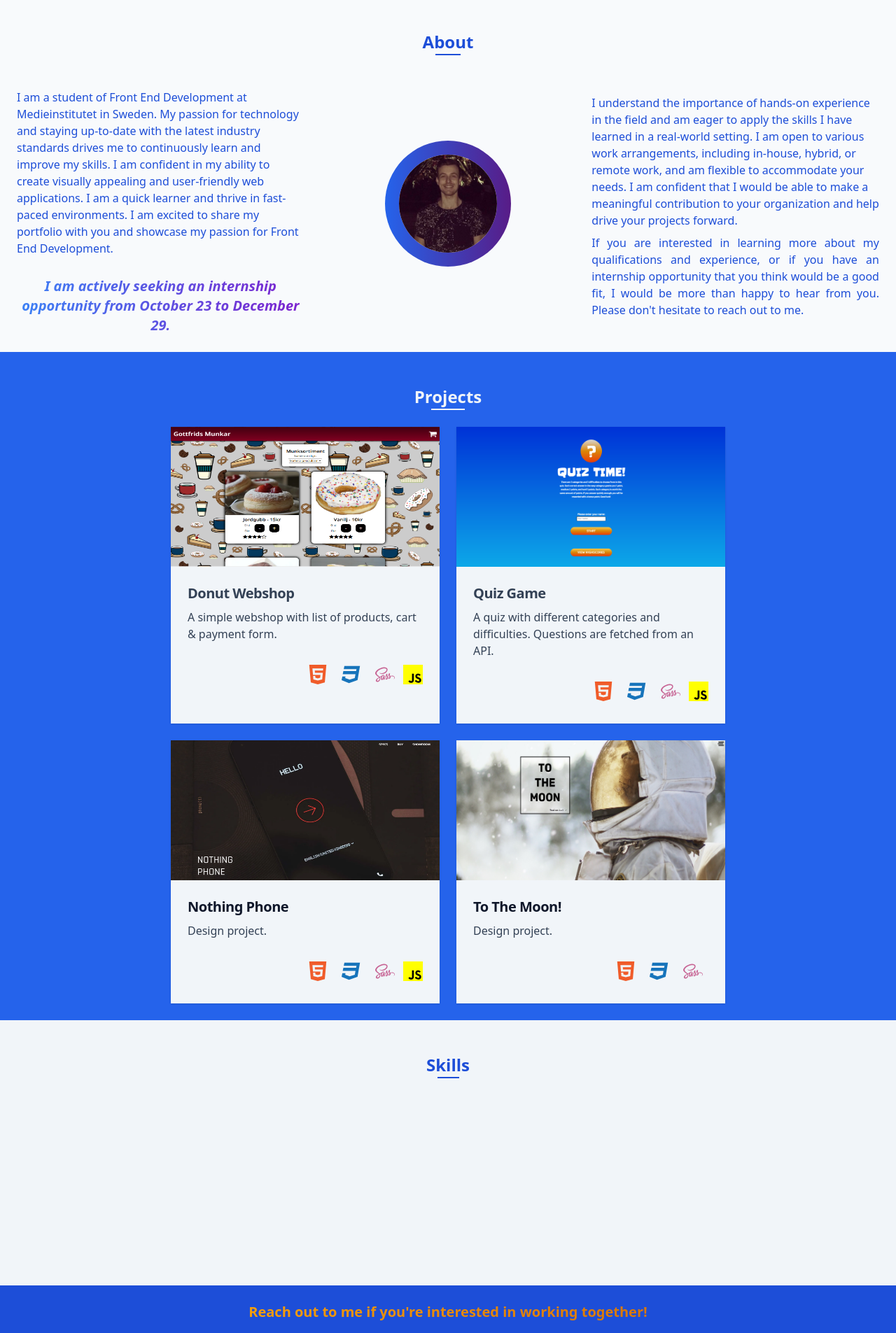
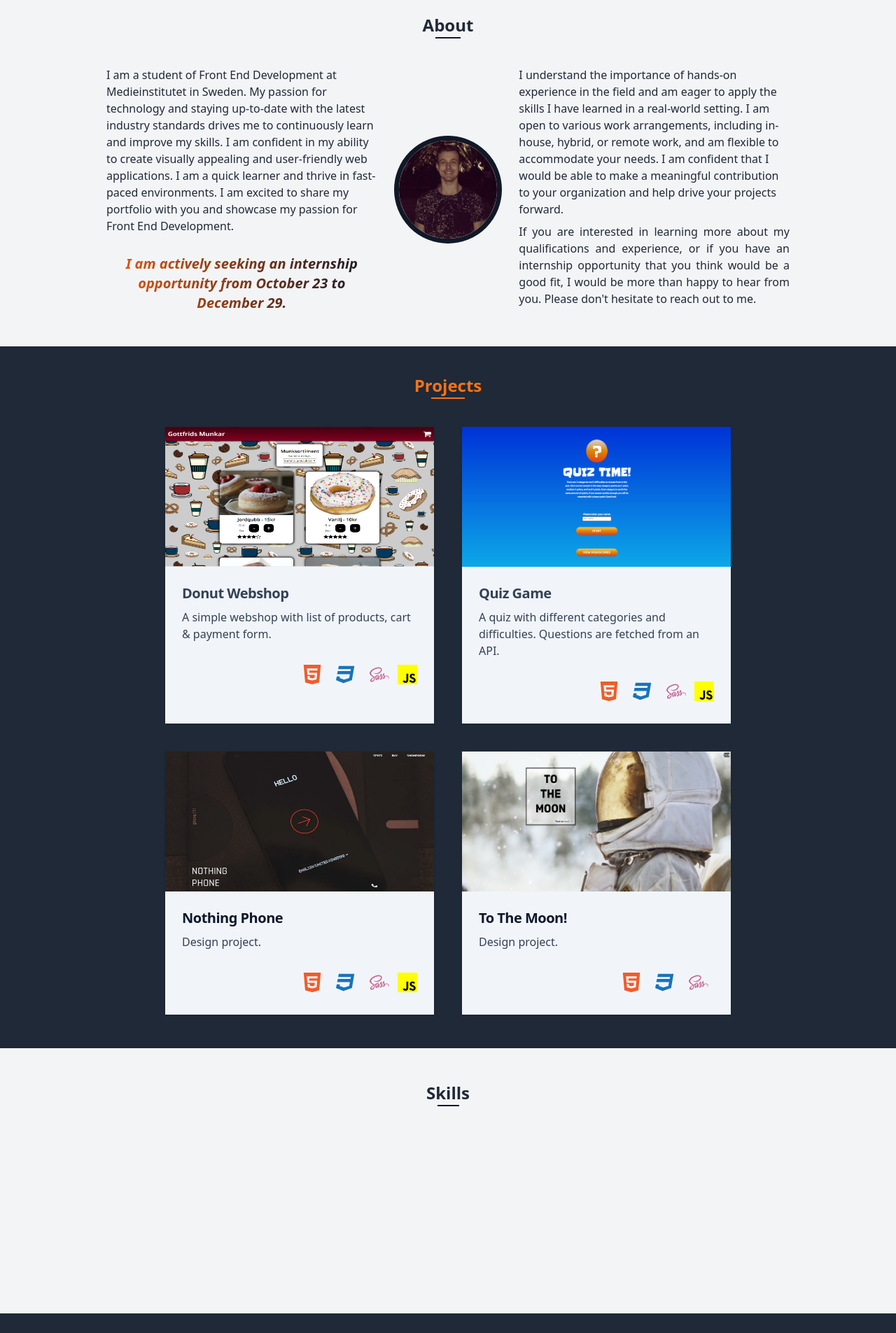
Before and after one commit to antonjanzon95/myPortfolio, a React (Vite) app: page / in a window 1280 px wide. Shown: the part 820-2725 px from the top of the page at 70% size. Built offline with nearby package versions, Linux system fonts and the light colour scheme.

Commit message:
Color theme change

```diff
--- a/src/App.tsx
+++ b/src/App.tsx
@@ -12,28 +12,28 @@ import MainMobile from "./components/mainMobile";
 function App() {
   return (
     <div className="">
-      <header className="h-24 bg-blue-700 hidden laptop:flex laptop:items-center fixed top-0 w-full z-20">
+      <header className="h-24 bg-gray-900 text-orange-500 hidden laptop:flex laptop:items-center fixed top-0 w-full z-20">
         <Header />
       </header>
-      <header className="h-16 bg-blue-700 block laptop:hidden fixed top-0 w-full z-20">
+      <header className="h-16 bg-gray-900 text-orange-500 block laptop:hidden fixed top-0 w-full z-20">
         <MobileHeader />
       </header>
-      <main className="hidden laptop:block w-full bg-gradient-to-b from-blue-700 to-blue-600 text-slate-100">
+      <main className="hidden laptop:block w-full bg-gradient-to-b from-gray-900 to-gray-800 text-orange-500">
         <Main />
       </main>
-      <main className="block laptop:hidden w-full bg-gradient-to-b from-blue-700 to-blue-600 text-slate-100">
+      <main className="block laptop:hidden w-full bg-gradient-to-b from-gray-900 to-gray-800 text-orange-500">
         <MainMobile />
       </main>
-      <section className="w-full bg-slate-50">
+      <section className="w-full bg-gray-100 text-gray-800">
         <About />
       </section>
-      <section className="w-full bg-blue-600 text-slate-100">
+      <section className="w-full bg-gray-800 text-gray-100">
         <Projects />
       </section>
-      <section className="w-full bg-slate-100 text-blue-700">
+      <section className="w-full bg-gray-100 text-gray-800">
         <Skills />
       </section>
-      <section className="w-full bg-blue-700 text-slate-100">
+      <section className="w-full bg-gray-800 text-gray-100">
         <Contact />
       </section>
       <SideBar />
--- a/src/components/about.tsx
+++ b/src/components/about.tsx
@@ -4,13 +4,13 @@ interface Props {}
 
 const About: React.FC<Props> = () => {
   return (
-    <div className="container p-6 mx-auto relative text-blue-700 pt-10">
+    <div className="container p-6 mx-auto relative max-w-[1024px]">
       <div className="w-full flex justify-center">
-        <h2 className="myHeadingsBlue my-6">About</h2>
+        <h2 className="myHeadingsGray my-4">About</h2>
       </div>
-      <div className="flex flex-col gap-6 laptop:flex-row laptop:items-center laptop:gap-0 w-full">
-        <div className="bg-slate-50 laptop:flex laptop:w-1/3">
-          <p className="mt-6">
+      <div className="my-6 flex flex-col gap-6 laptop:flex-row laptop:gap-6 w-full laptop:justify-start">
+        <div className="laptop:flex laptop:w-5/12">
+          <p>
             I am a student of Front End Development at Medieinstitutet in
             Sweden. My passion for technology and staying up-to-date with the
             latest industry standards drives me to continuously learn and
@@ -19,7 +19,7 @@ const About: React.FC<Props> = () => {
             and thrive in fast-paced environments. I am excited to share my
             portfolio with you and showcase my passion for Front End
             Development.
-            <span className="block text-center mt-7 font-extrabold text-transparent text-xl bg-clip-text bg-gradient-to-r from-blue-500 to-purple-700">
+            <span className="block text-center mt-7 font-extrabold text-transparent text-xl bg-clip-text bg-gradient-to-r from-orange-600 to-gray-900">
               <em>
                 I am actively seeking an internship opportunity from October 23
                 to December 29.
@@ -27,15 +27,14 @@ const About: React.FC<Props> = () => {
             </span>
           </p>
         </div>
-        <div className="laptop:block laptop:w-1/3">
+        <div className="laptop:flex items-center laptop:w-2/12">
           <img
             src="about-img.png"
-            className="pic w-[180px] mx-auto border-blue-700 border-[22px] rounded-[50%]"
+            className="pic w-[180px] mx-auto border-gray-900 border-[7px] border-solid rounded-[50%]"
             alt="Portrait of person wearing orange shirt"
           />
         </div>
-        <div className="laptop:w-1/3">
-          <p className="mb-2"></p>
+        <div className="laptop:w-5/12">
           <p className="mb-2">
             I understand the importance of hands-on experience in the field and
             am eager to apply the skills I have learned in a real-world setting.
--- a/src/components/header.tsx
+++ b/src/components/header.tsx
@@ -2,7 +2,7 @@ interface Props {}
 
 const Header: React.FC<Props> = () => {
   return (
-    <nav className="relative w-full text-slate-100 flex justify-end items-center">
+    <nav className="relative w-full flex justify-end items-center">
       <ul className="flex text-sm gap-12 items-center pr-8">
         <li className="hover:text-slate-400">
           <a className="" href="">
--- a/src/components/headerMobile.tsx
+++ b/src/components/headerMobile.tsx
@@ -6,11 +6,11 @@ const MobileHeader: React.FC<Props> = () => {
   const [isOpen, setIsOpen] = useState(false);
   return (
     <nav className="flex items-center justify-between p-4 w-full h-full">
-      <a href="#" className="font-bold text-lg text-slate-100">
+      <a href="#" className="font-bold text-lg text-orange-500">
         AJ
       </a>
       <button
-        className="focus:outline-none text-slate-100"
+        className="focus:outline-none text-orange-500"
         onClick={() => setIsOpen(!isOpen)}
       >
         <svg className="h-6 w-6 fill-current" viewBox="0 0 24 24">
@@ -21,7 +21,7 @@ const MobileHeader: React.FC<Props> = () => {
       <div
         className={`${
           isOpen ? "scale-100" : "scale-0"
-        } absolute top-0 right-0 bg-white p-4 mt-16 rounded-lg shadow-xl transition duration-300 ease-in-out`}
+        } absolute top-0 right-0 bg-white text-gray-900 p-4 mt-16 rounded-lg shadow-xl transition duration-300 ease-in-out`}
       >
         <a href="#" className="block px-4 py-2">
           Home
--- a/src/components/projects.tsx
+++ b/src/components/projects.tsx
@@ -4,12 +4,12 @@ import TechnologyIcon from "./techIcon";
 
 const Projects = () => {
   return (
-    <div className="container p-6 mx-auto relative">
+    <div className="container p-6 mx-auto relative max-w-[1024px]">
       <div className="flex justify-center">
-        <h2 className="my-6 myHeadingsSlate">Projects</h2>
+        <h2 className="my-4 myHeadingsSlate text-orange-500">Projects</h2>
       </div>
-      <div className="flex flex-col items-center justify-center gap-6">
-        <div className="flex flex-col laptop:flex-row gap-6">
+      <div className="my-6 flex flex-col items-center justify-center gap-10">
+        <div className="flex flex-col laptop:flex-row laptop:justify-center gap-10">
           <a
             href="https://antonjanzon95.github.io/Donut-Webshop/"
             target="_blank"
@@ -92,7 +92,7 @@ const Projects = () => {
           </a>
         </div>
 
-        <div className="flex flex-col laptop:flex-row gap-6">
+        <div className="flex flex-col laptop:flex-row gap-10">
           <a
             href="https://resonant-tulumba-7148cf.netlify.app/"
             target="_blank"
--- a/src/components/skills.tsx
+++ b/src/components/skills.tsx
@@ -23,7 +23,7 @@ const Skills = () => {
   return (
     <div className="container p-6 mx-auto relative">
       <div className="flex justify-center">
-        <h2 className="myHeadingsBlue my-6">Skills</h2>
+        <h2 className="myHeadingsGray my-6">Skills</h2>
       </div>
 
       <div className="my-6 flex gap-2 flex-col laptop:flex-row justify-center items-center">
--- a/src/index.css
+++ b/src/index.css
@@ -8,7 +8,7 @@
   box-sizing: border-box;
 }
 
-.myHeadingsBlue {
+.myHeadingsGray {
   font-size: 1.5rem /* 24px */;
   line-height: 2rem /* 32px */;
   display: inline-block;
@@ -16,14 +16,14 @@
   position: relative;
   font-weight: 700;
 }
-.myHeadingsBlue:before {
+.myHeadingsGray:before {
   content: "";
   position: absolute;
   width: 50%;
   height: 1px;
   bottom: 0;
   left: 25%;
-  border-bottom: 2px solid #1d4ed8;
+  border-bottom: 2px solid #111827;
 }
 
 .myHeadingsSlate {
@@ -41,16 +41,7 @@
   height: 1px;
   bottom: 0;
   left: 25%;
-  border-bottom: 2px solid #f1f5f9;
-}
-
-.pic {
-  border: double 20px transparent;
-  border-radius: 50%;
-  background-image: linear-gradient(white, white),
-    /*here must be*/ linear-gradient(to right, #2563eb, #581c87); /*both gradients*/
-  background-origin: border-box;
-  background-clip: content-box, border-box;
+  border-bottom: 2px solid #f97316;
 }
 
 .fade {
```
